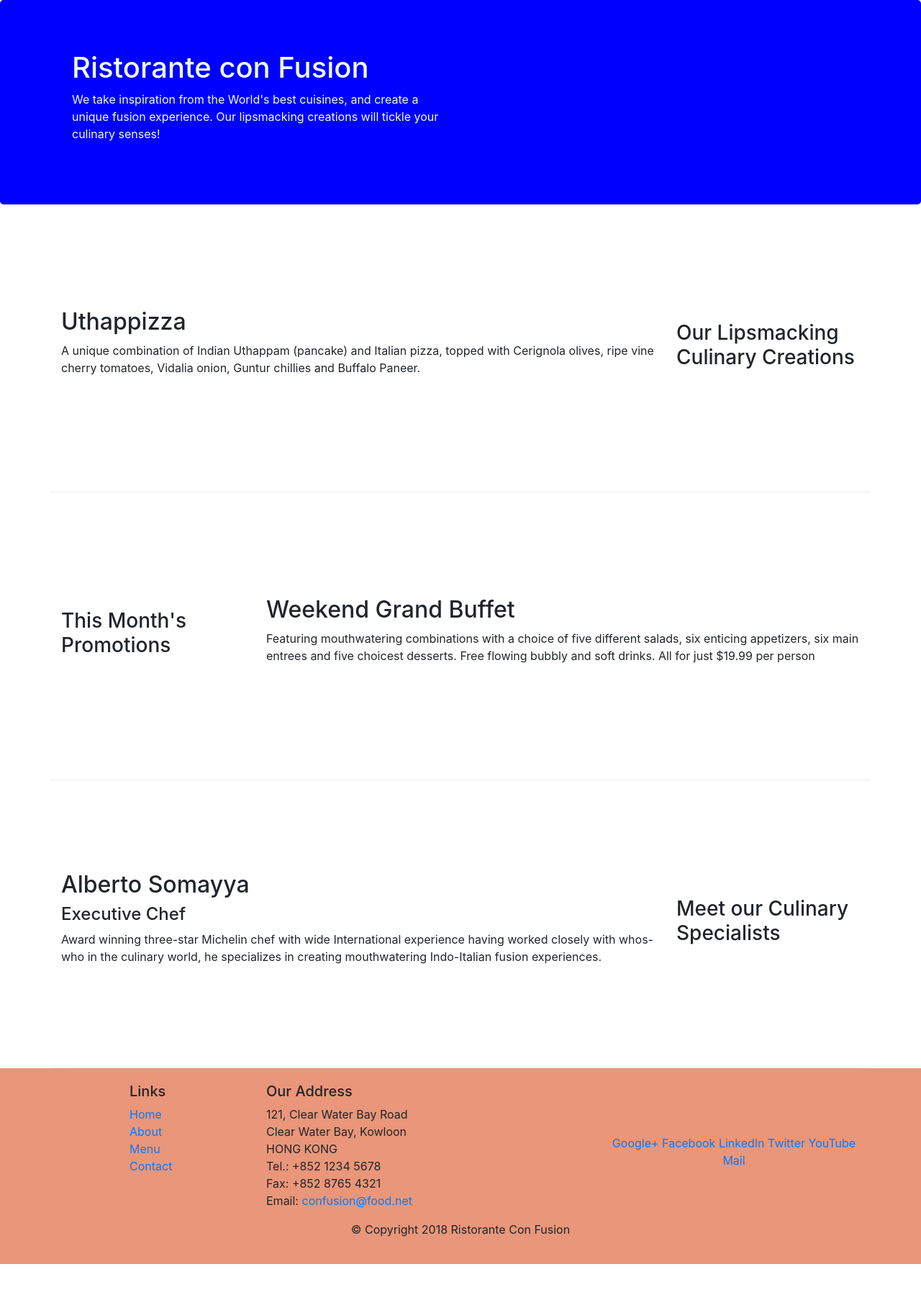
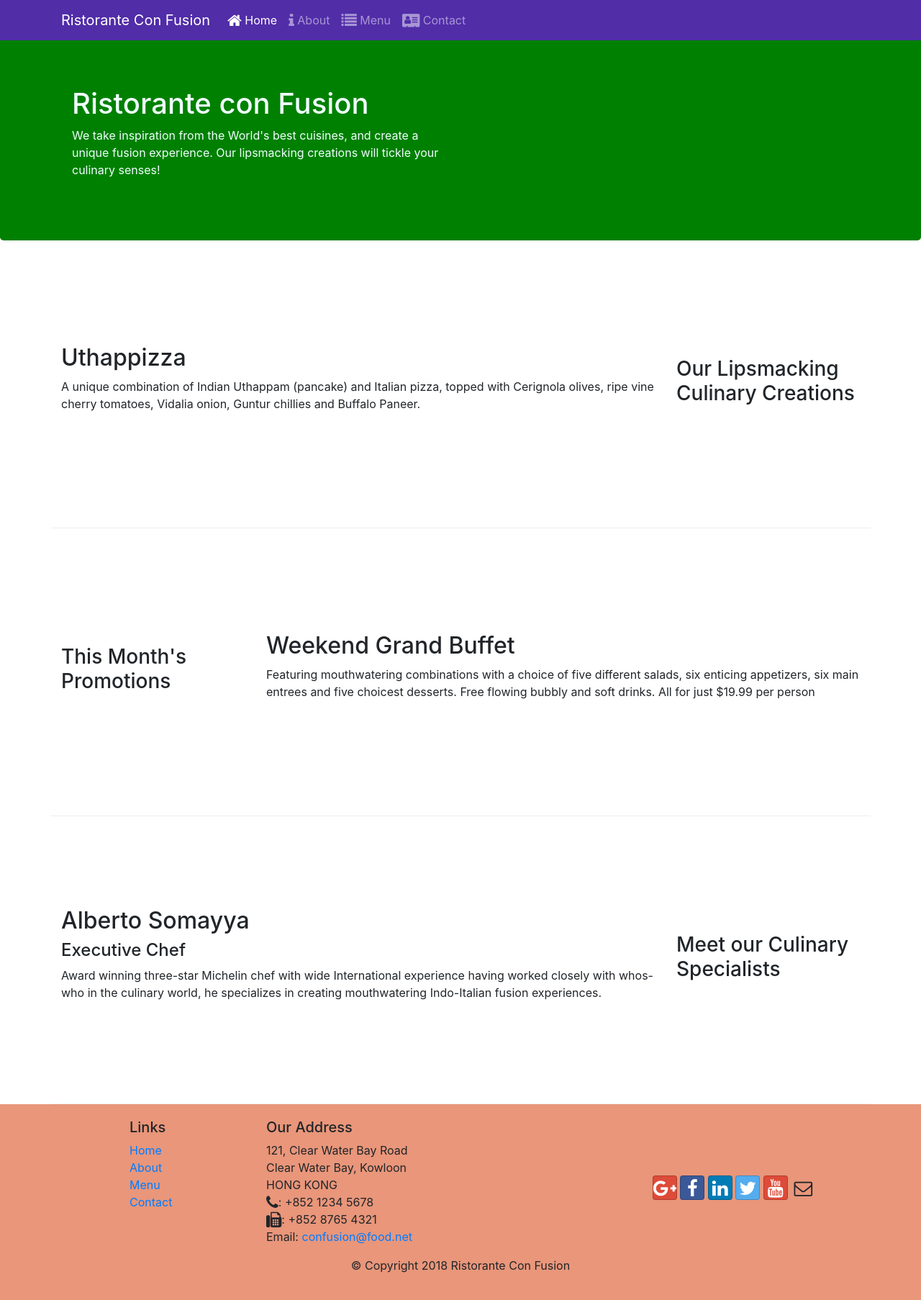
Before and after one commit to 21-rahul/Front-End-Web-UI-Frameworks-and-Tools-Bootstrap-4, a website: page index.html in a window 1280 px wide. Shown: the whole page at 72% size. Before the commit the page ends 1756 px from the top, so only its background shows below. Drawn offline with nearby package versions, Linux system fonts and the light colour scheme.

Commit message:
icon fonts

```diff
--- a/css/style.css
+++ b/css/style.css
@@ -16,7 +16,7 @@ padding: 20px 0px 20px 0px;
 .jumbotron{
 padding: 70px 30px 70px 30px;
 margin: 0px auto;
-background:blue;
+background:green;
 color: azure;
 }
 .address{
@@ -24,3 +24,10 @@ color: azure;
     margin: 0px;
     color:white;
 }
+body{
+padding: 50px 0px 0px 0px;
+z-index:0;
+}
+.navbar-dark{
+    background-color: #512DA8;
+}
--- a/index.html
+++ b/index.html
@@ -9,12 +9,28 @@
 
     <!-- Bootstrap CSS -->
     <link rel="stylesheet" href="node_modules/bootstrap/dist/css/bootstrap.min.css">
+    <link rel="stylesheet" href="node_modules/font-awesome/css/font-awesome.min.css">
+    <link rel="stylesheet" href="node_modules/bootstrap-social/bootstrap-social.css">
     <link rel="stylesheet" href="css/style.css">
     <title>Ristorante Con Fusion</title>
 </head>
 
 <body>
+<nav class="navbar navbar-dark navbar-expand-sm fixed-top">
+        <div class="container">
+             <button class="navbar-toggler" type="button" data-toggle="collapse" data-target="#Navbar">
+                <span class="navbar-toggler-icon"></span>
+            </button>
 
+           <a class="navbar-brand" href="#">Ristorante Con Fusion</a>
+                <ul class="navbar-nav mr-auto">
+                    <li class="nav-item active"><a class="nav-link" href="#"><span class="fa fa-home fa-lg"></span> Home</a></li>
+                    <li class="nav-item"><a class="nav-link" href="./aboutus.html"><span class="fa fa-info fa-lg"></span> About</a></li>
+                    <li class="nav-item"><a class="nav-link" href="#"><span class="fa fa-list fa-lg"></span> Menu</a></li>
+                    <li class="nav-item"><a class="nav-link" href="#"><span class="fa fa-address-card fa-lg "></span> Contact</a></li>
+                </ul>
+        </div>
+    </nav>
     <header class="jumbotron">
         <div class="container">
             <div class="row row-header">
@@ -69,7 +85,7 @@
                     <h5>Links</h5>
                     <ul class="list-unstyled">
                         <li><a href="#">Home</a></li>
-                        <li><a href="#">About</a></li>
+                        <li><a href="/aboutus.html">About</a></li>
                         <li><a href="#">Menu</a></li>
                         <li><a href="#">Contact</a></li>
                     </ul>
@@ -80,19 +96,19 @@
 		              121, Clear Water Bay Road<br>
 		              Clear Water Bay, Kowloon<br>
 		              HONG KONG<br>
-		              Tel.: +852 1234 5678<br>
-		              Fax: +852 8765 4321<br>
+		             <i class="fa fa-phone fa-lg"></i>: +852 1234 5678<br>
+		             <i class="fa fa-fax fa-lg"></i>: +852 8765 4321<br>
 		              Email: <a href="mailto:confusion@food.net">confusion@food.net</a>
 		           </address>
                 </div>
                 <div class="col-12 col-sm-4 align-self-center">
                     <div class="text-center">
-                        <a href="http://google.com/+">Google+</a>
-                        <a href="http://www.facebook.com/profile.php?id=">Facebook</a>
-                        <a href="http://www.linkedin.com/in/">LinkedIn</a>
-                        <a href="http://twitter.com/">Twitter</a>
-                        <a href="http://youtube.com/">YouTube</a>
-                        <a href="mailto:">Mail</a>
+                <a class="btn btn-social-icon btn-google" href="http://google.com/+"><i class="fa fa-google-plus fa-lg"></i></a>
+    <a class="btn btn-social-icon btn-facebook" href="http://www.facebook.com/profile.php?id="><i class="fa fa-facebook fa-lg"></i></a>
+         <a class="btn btn-social-icon btn-linkedin" href="http://www.linkedin.com/in/"><i class="fa fa-linkedin fa-lg"></i></a>
+        <a class="btn btn-social-icon btn-twitter" href="http://twitter.com/"><i class="fa fa-twitter fa-lg"></i></a>
+        <a class="btn btn-social-icon btn-google" href="http://youtube.com/"><i class="fa fa-youtube fa-lg"></i></a>
+                    <a class="btn btn-social-icon" href="mailto:"><i class="fa fa-envelope-o fa-lg"></i></a>
                     </div>
                 </div>
            </div>
--- a/package.json
+++ b/package.json
@@ -15,6 +15,8 @@
   },
   "dependencies": {
     "bootstrap": "^4.4.1",
+    "bootstrap-social": "^5.1.1",
+    "font-awesome": "^4.7.0",
     "jquery": "^3.5.0",
     "popper.js": "^1.12.9"
   }
```
Also changed, not shown: aboutus.html (+33 -9 lines), 1 other file.
